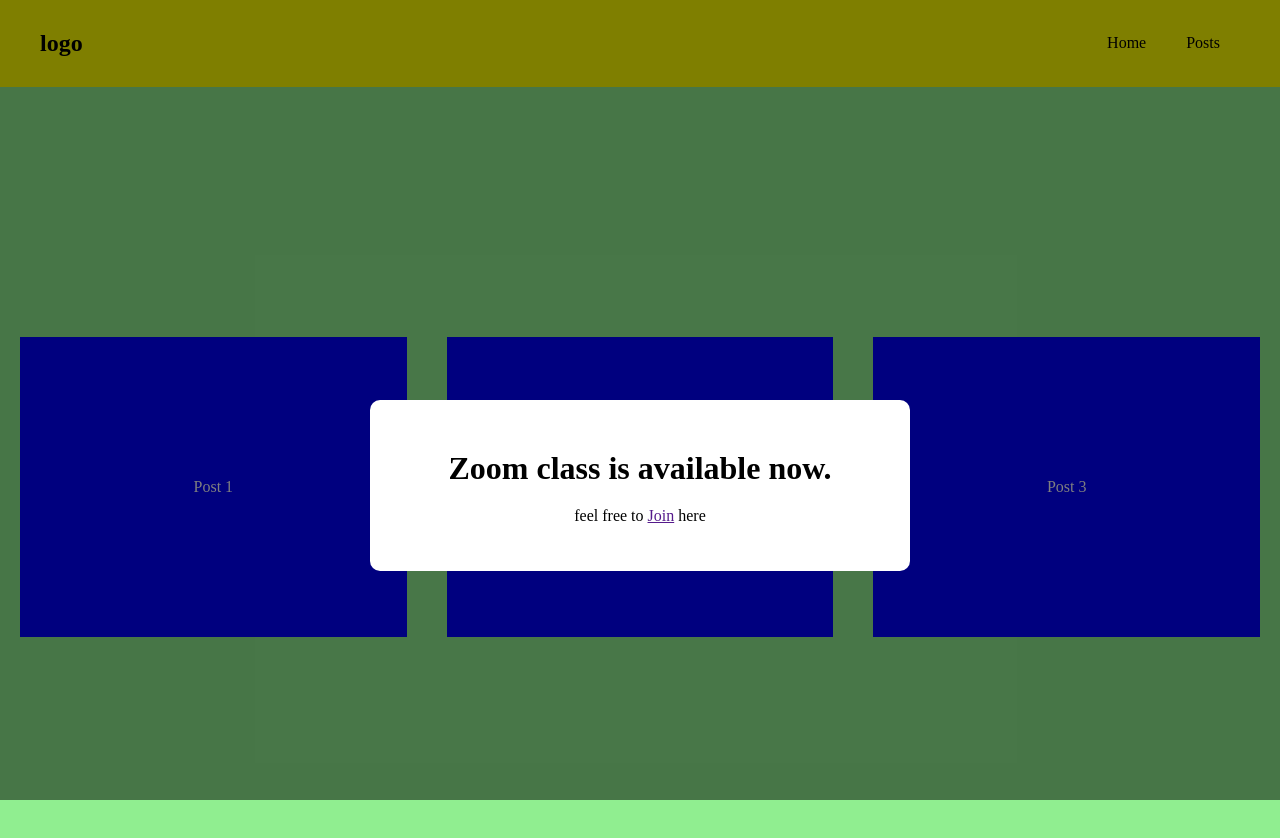
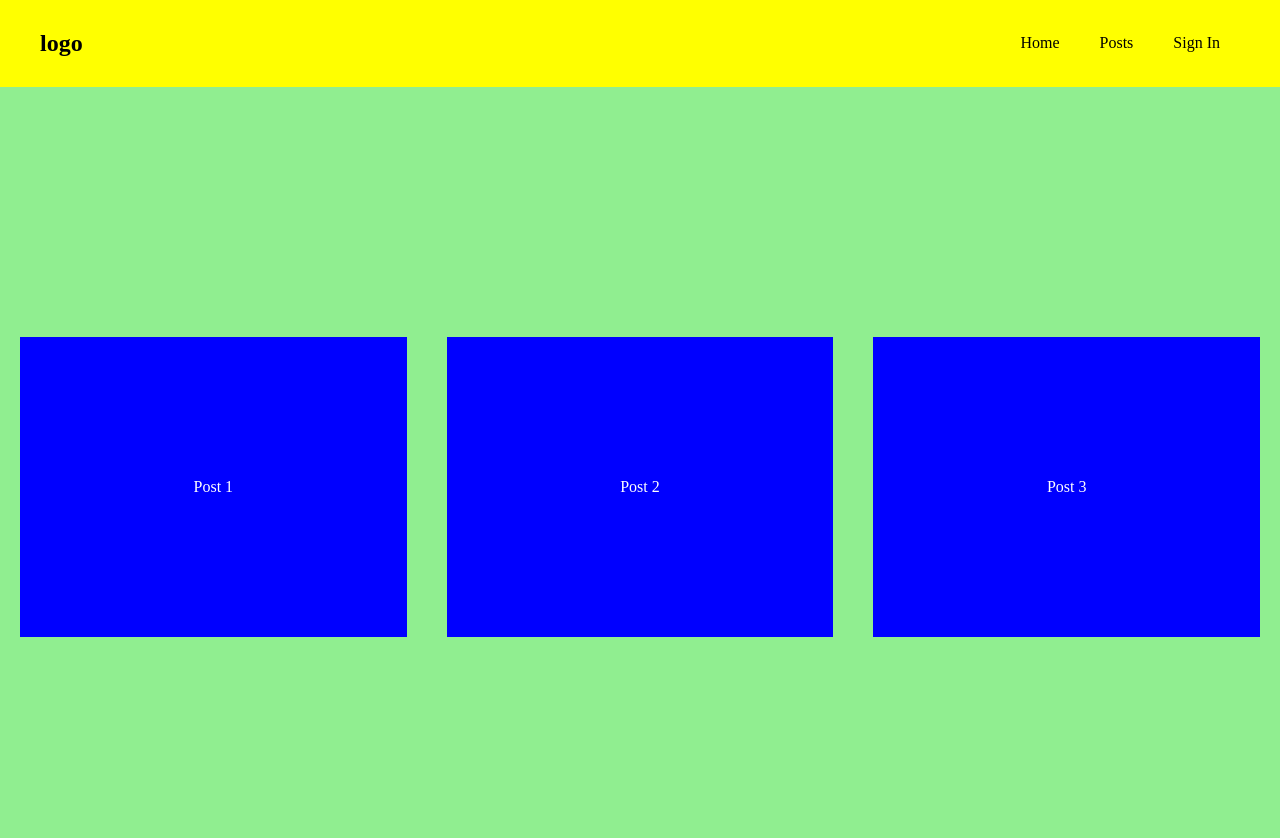
Before and after one commit to donecho/CreativeCoder_React_Course, a React (Create React App) app in the folder spa-react/: page / in a window 1280 px wide. Shown: the top 838 px of the page. Built offline with nearby package versions, Linux system fonts and the light colour scheme.

Commit message:
20-pass-function-as-props

```diff
--- a/spa-react/src/App.js
+++ b/spa-react/src/App.js
@@ -6,8 +6,6 @@
 import Modal from './components/Modal';
 
 function App() {
-
-
   //working with list
   let [posts,setPost]=useState([
     {id:1,title:"Post 1"},
@@ -15,17 +13,25 @@
     {id:3,title:"Post 3"},
   ]);
 
+  let [showModal,setShowModal] = useState(false);
+
 
 
   return (
     <>
-      <Navbar/>
+      <Navbar setShowModal={setShowModal}/>
       <PostsList posts={posts}/>
-      <Modal>
+      {/* <Modal> */}
         {/* modal content */}
-        <h1>Zoom class is available now.</h1>
-        <p>feel free to <a href=''>Join</a> here </p>
-      </Modal>
+        {/* <h1>Zoom class is available now.</h1>
+        <p>feel free to <a href='www.youtube.com'>Join</a> here </p> */}
+      {/* </Modal> */}
+
+    {showModal &&  <Modal>
+        <h1>Term and Condition</h1>
+        <p> Lorem ipsum dolor sit amet, consectetur adipisicing elit. Atque distinctio repudiandae dolorum laudantium veniam nihil minima quo doloremque sapiente excepturi tempora culpa in, illum eum voluptas, quod ipsam! Quibusdam, incidunt. </p>
+        <button onClick={()=>setShowModal(false)}>Close</button>
+      </Modal>}
     </>  //it called react fragment
   );
 }
--- a/spa-react/src/components/Navbar/index.js
+++ b/spa-react/src/components/Navbar/index.js
@@ -1,7 +1,7 @@
 import React from 'react'
 import './index.css'
 
-export default function Navbar() {
+export default function Navbar({setShowModal}) {
   return (
     <nav>
         <div className='container'>
@@ -9,6 +9,7 @@
             <ul>
                 <li>Home</li>
                 <li>Posts</li>
+                <li onClick={()=>setShowModal(true)}>Sign In</li>
             </ul>
         </div>
     </nav>
```
